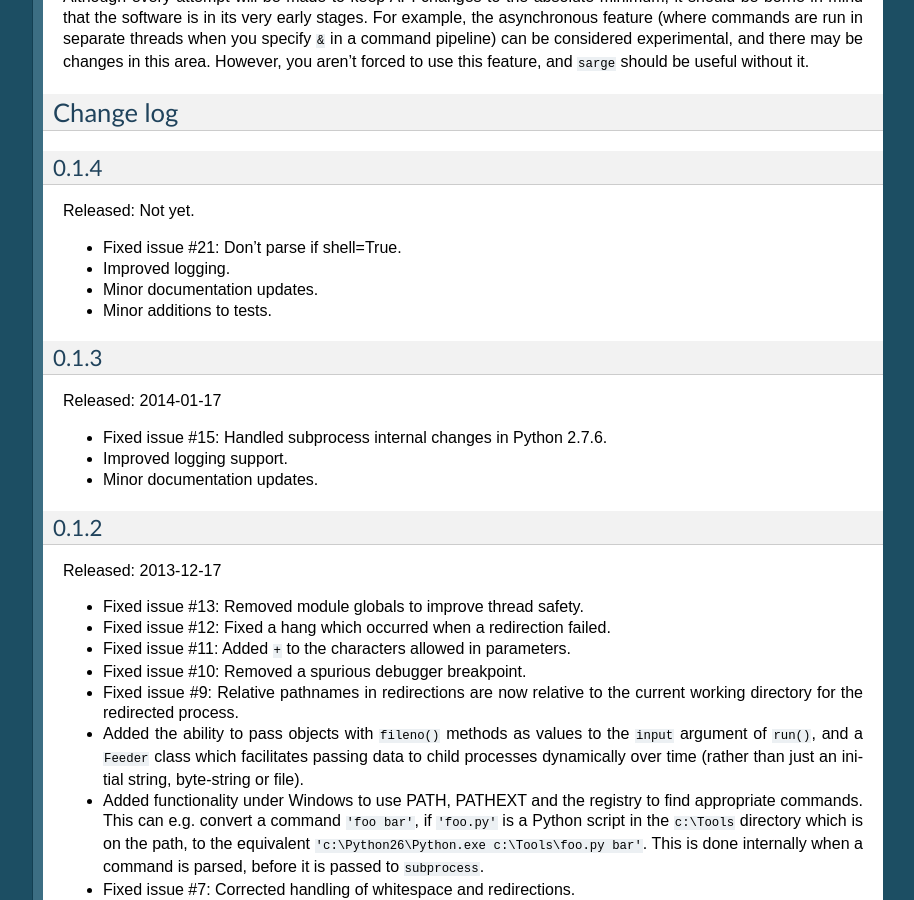
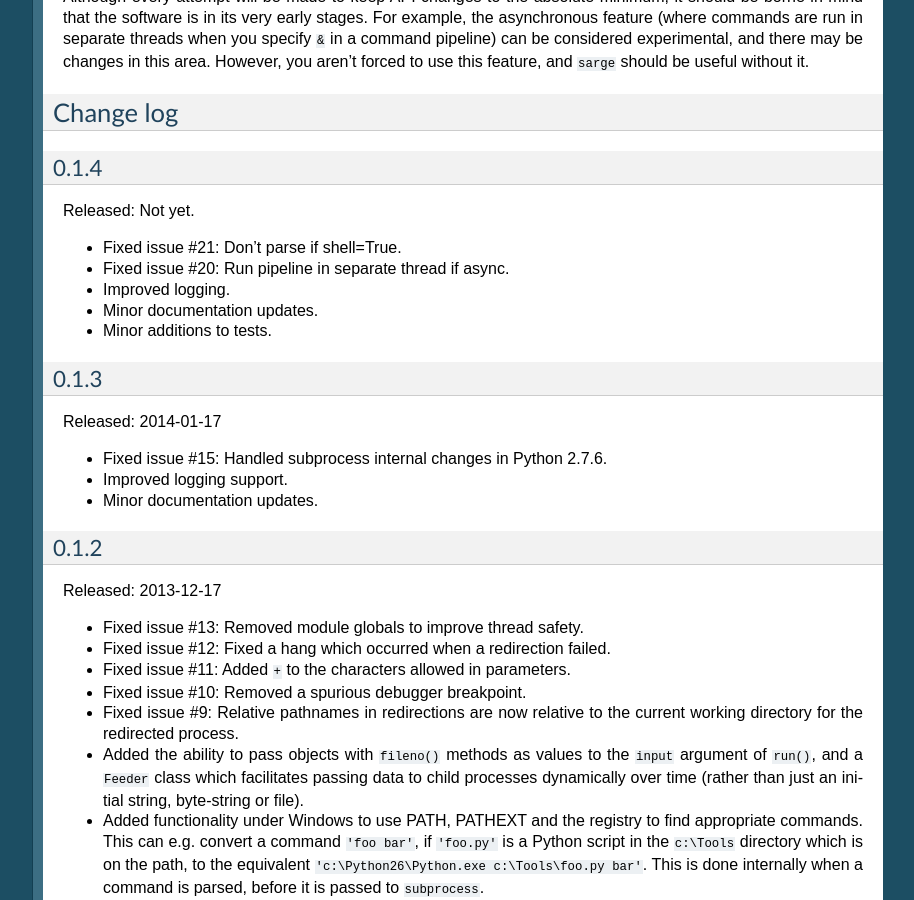
Before and after one commit to jayvdb/sarge, a Sphinx documentation site: the page built from docs/overview.rst, in a window 1280 px wide and 900 px high, scrolled down 3533 px. Shown: the whole window, without its empty margins (187-1101 px from the left). Built offline with Sphinx 7.4.7, drawn with Linux system fonts in a browser that asks for light colours; formulas are drawn with MathJax 3.

Commit message:
Updated change log.

```diff
--- a/docs/overview.rst
+++ b/docs/overview.rst
@@ -228,6 +228,8 @@ Released: Not yet.
 
 - Fixed issue #21: Don't parse if shell=True.
 
+- Fixed issue #20: Run pipeline in separate thread if async.
+
 - Improved logging.
 
 - Minor documentation updates.
```
